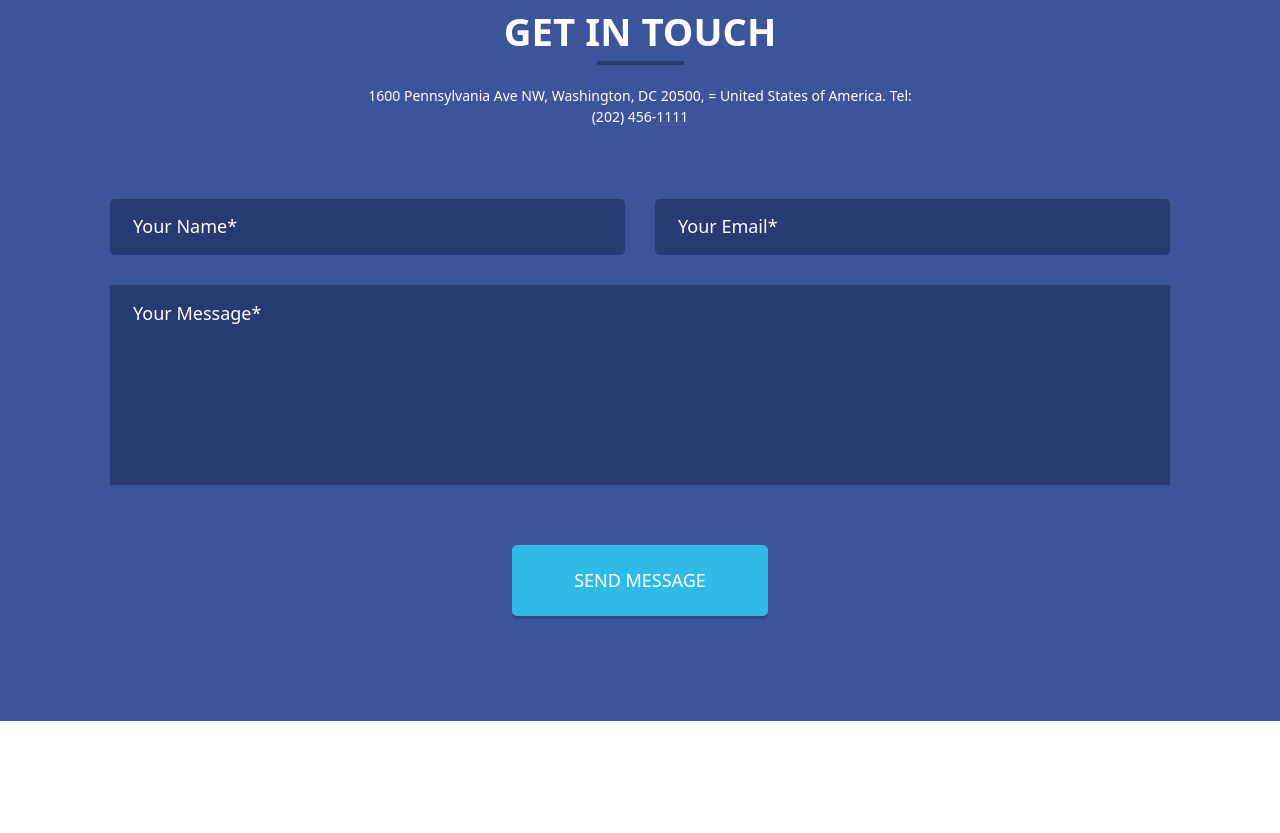
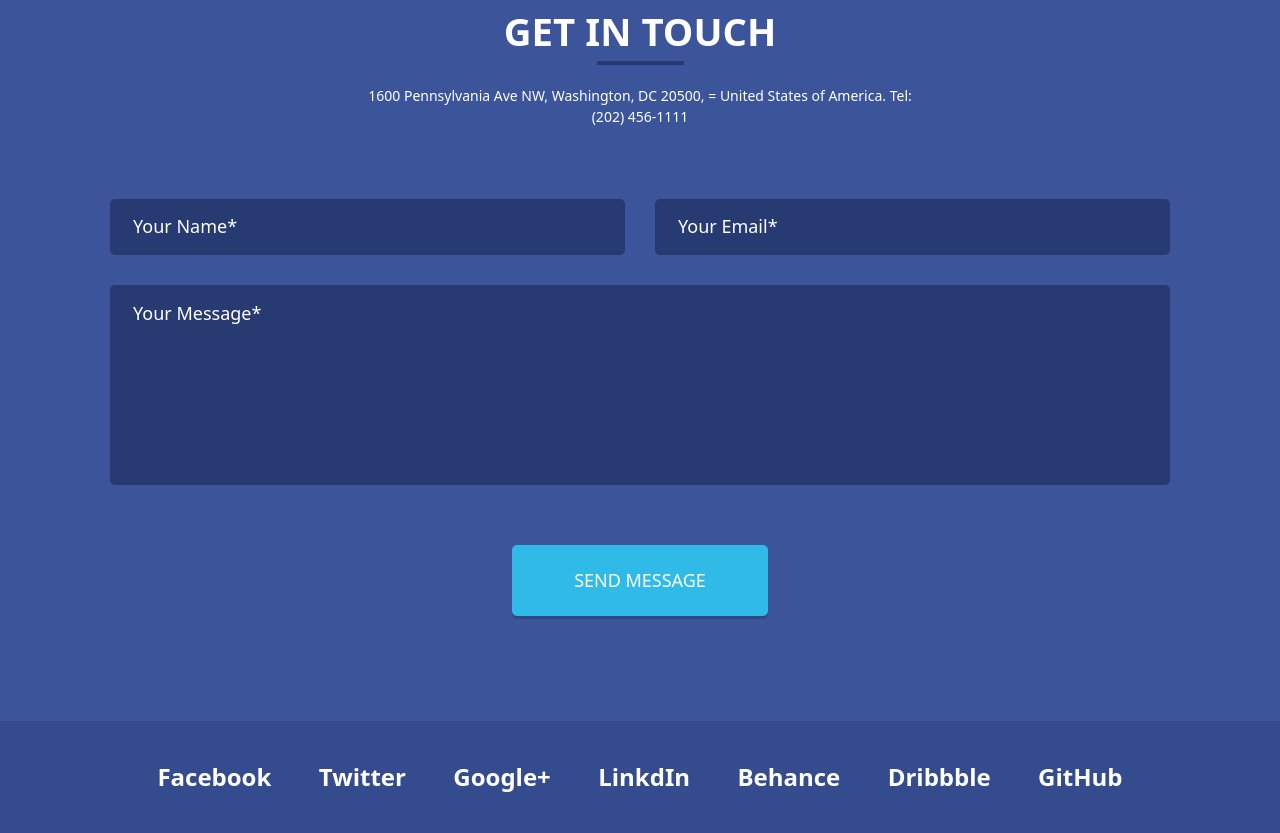
Before and after one commit to Danila2204/Cuba-single-page-portfolio, a website: page docs/index.html in a window 1280 px wide. Shown: the part 5732-6565 px from the top of the page. Before the commit the page ends 6453 px from the top, so only its background shows below. Drawn offline with nearby package versions, Linux system fonts and the light colour scheme.

Commit message:
Свёрстан и адаптирован блок footer.

```diff
--- a/docs/index.html
+++ b/docs/index.html
@@ -392,5 +392,20 @@
         </div>
     </section>
     <!-- / touch -->
+    <!-- footer -->
+    <footer class="footer flex justify-center">
+        <div class="container">
+            <ul class="footer__nav flex flex-wrap justify-evenly">
+                <li><a href="#">Facebook</a></li>
+                <li><a href="#">Twitter</a></li>
+                <li><a href="#">Google+</a></li>
+                <li><a href="#">LinkdIn</a></li>
+                <li><a href="#">Behance</a></li>
+                <li><a href="#">Dribbble</a></li>
+                <li><a href="#">GitHub</a></li>
+            </ul>
+        </div>
+    </footer>
+    <!-- / footer -->
 </body>
 </html>
--- a/src/scss/style.scss
+++ b/src/scss/style.scss
@@ -369,6 +369,7 @@ h1 {
         }
 
         textarea {
+            border-radius: 5px;
             background-color: #273A71;
             grid-area: textarea;
 
@@ -409,3 +410,29 @@ h1 {
     }
 }
 // === / touch ===
+// === footer ===
+.footer {
+    padding: 38px 0;
+    background-color: #344B8E;
+
+    &__nav {
+        li {
+            @media (max-width: 675.5px) {
+                &:not(:last-child) {
+                    margin-bottom: $margin-sufety;
+                }
+            }
+
+            a {
+                transition: .5s;
+                font-weight: 600;
+                font-size: 24px;
+
+                &:hover {
+                    color: #30BAE7;
+                }
+            }
+        }
+    }
+}
+// === / footer ===
```
Also changed, not shown: src/index.html (+15 -0 lines), docs/css/style.css, docs/css/tailwind.css.
